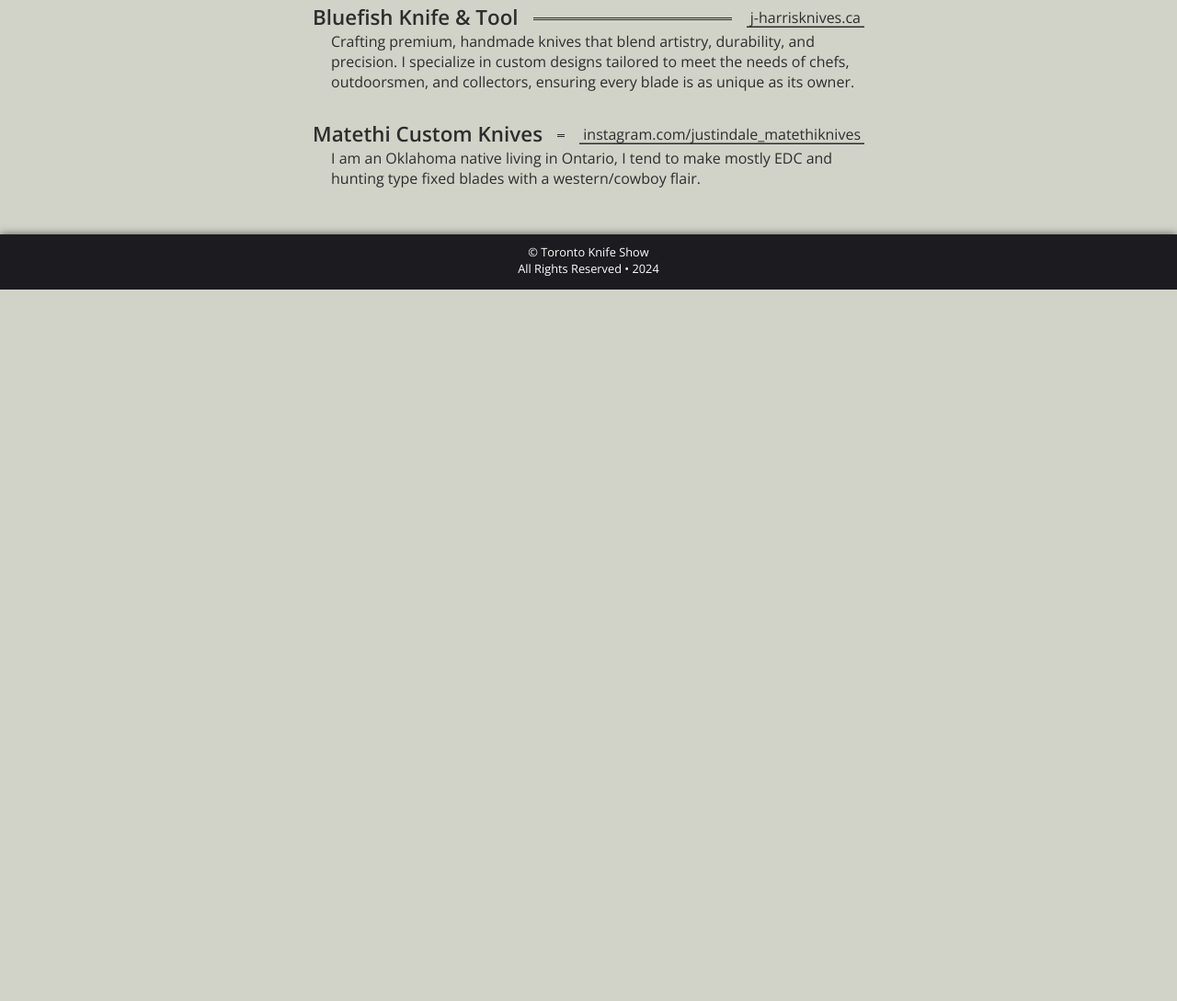
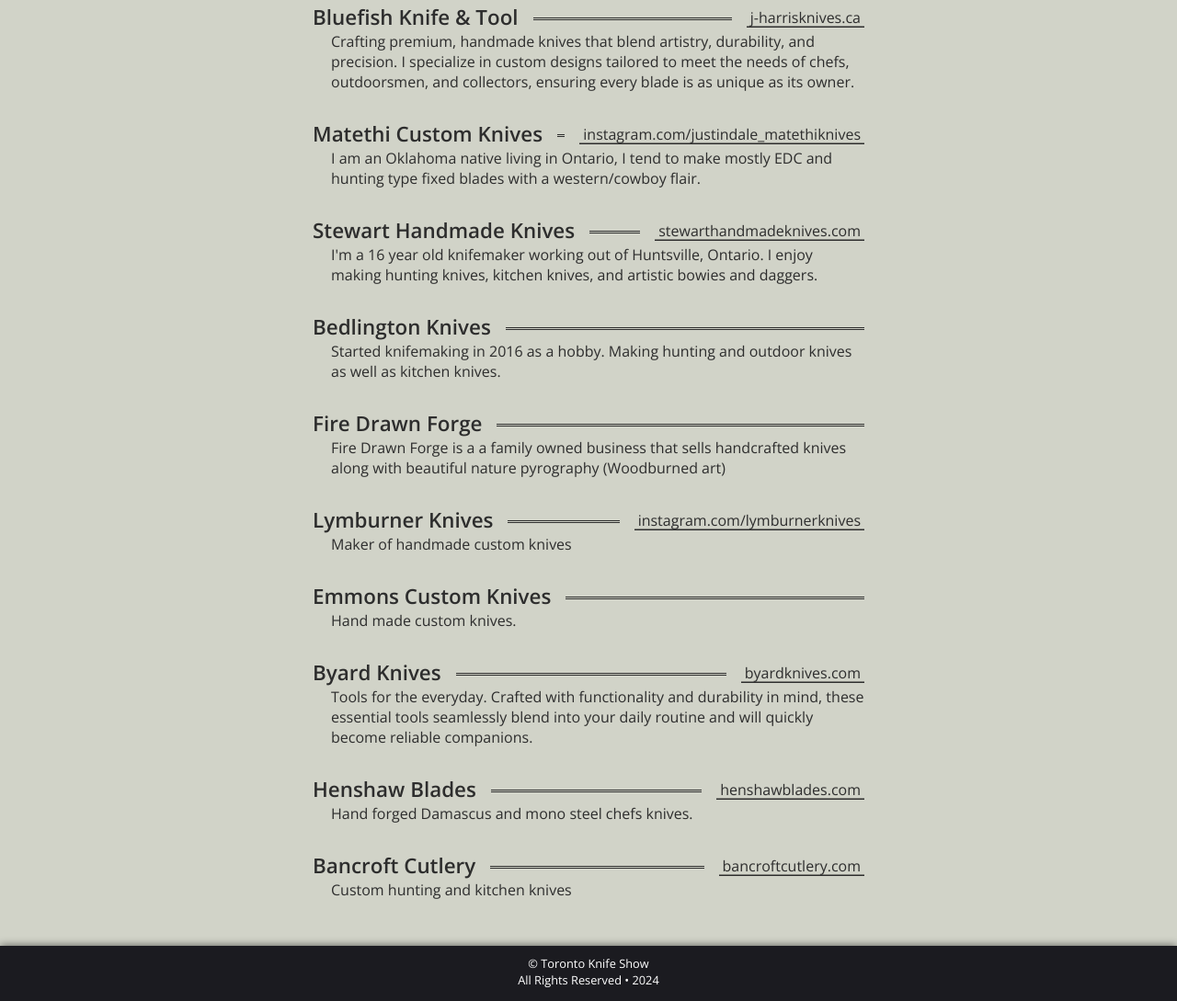
Before and after one commit to NeilStAmour/TorontoKnifeShow, a plain HTML site: page vendors.html in a window 1280 px wide. Shown: the part 3070-4159 px from the top of the page at 92% size. Before the commit the page ends 3385 px from the top, so only its background shows below. Drawn offline with nearby package versions, Linux system fonts and the light colour scheme.

Commit message:
Added a set of vendors

```diff
--- a/vendors.html
+++ b/vendors.html
@@ -198,6 +198,51 @@
             </section>
             <h5>I am an Oklahoma native living in Ontario, I tend to make mostly EDC and hunting type fixed blades with a western/cowboy flair.</h5>
 
+            <section class="vendors">
+            <h3>Stewart Handmade Knives</h3> <hr>
+            <a href="https://www.stewarthandmadeknives.com/" target="_blank" rel="noopener noreferrer">stewarthandmadeknives.com</a>
+            </section>
+            <h5>I'm a 16 year old knifemaker working out of Huntsville, Ontario. I enjoy making hunting knives, kitchen knives, and artistic bowies and daggers.</h5>
+
+            <section class="vendors">
+            <h3>Bedlington Knives</h3> <hr>
+            </section>
+            <h5>Started knifemaking in 2016 as a hobby. Making hunting and outdoor knives as well as kitchen knives.</h5>
+
+            <section class="vendors">
+            <h3>Fire Drawn Forge</h3> <hr>
+            </section>
+            <h5>Fire Drawn Forge is a a family owned business that sells handcrafted knives along with beautiful nature pyrography (Woodburned art)</h5>
+
+            <section class="vendors">
+            <h3>Lymburner Knives</h3> <hr>
+            <a href="https://www.instagram.com/lymburnerknives/" target="_blank" rel="noopener noreferrer">instagram.com/lymburnerknives</a>
+            </section>
+            <h5>Maker of handmade custom knives</h5>
+
+            <section class="vendors">
+            <h3>Emmons Custom Knives</h3> <hr>
+            </section>
+            <h5>Hand made custom knives.</h5>
+
+            <section class="vendors">
+            <h3>Byard Knives</h3> <hr>
+            <a href="https://www.byardknives.com/" target="_blank" rel="noopener noreferrer">byardknives.com</a>
+            </section>
+            <h5>Tools for the everyday. Crafted with functionality and durability in mind, these essential tools seamlessly blend into your daily routine and will quickly become reliable companions.</h5>
+
+            <section class="vendors">
+            <h3>Henshaw Blades</h3> <hr>
+            <a href="https://www.henshawblades.com/" target="_blank" rel="noopener noreferrer">henshawblades.com</a>
+            </section>
+            <h5>Hand forged Damascus and mono steel chefs knives.</h5>
+
+            <section class="vendors">
+            <h3>Bancroft Cutlery</h3> <hr>
+            <a href="https://www.bancroftcutlery.com/" target="_blank" rel="noopener noreferrer">bancroftcutlery.com</a>
+            </section>
+            <h5>Custom hunting and kitchen knives</h5>
+
             <!--
 
             <section class="vendors">
```
